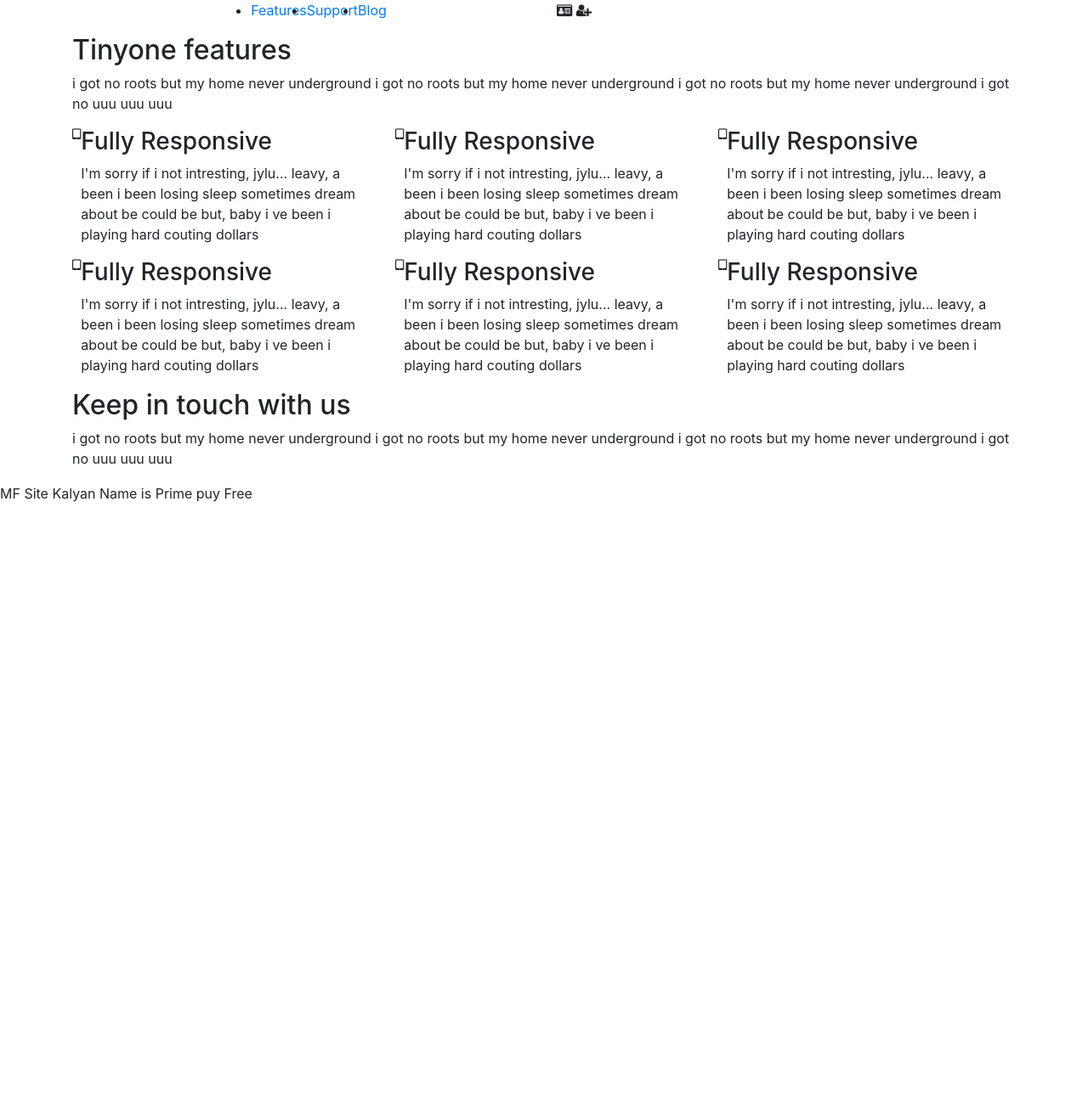
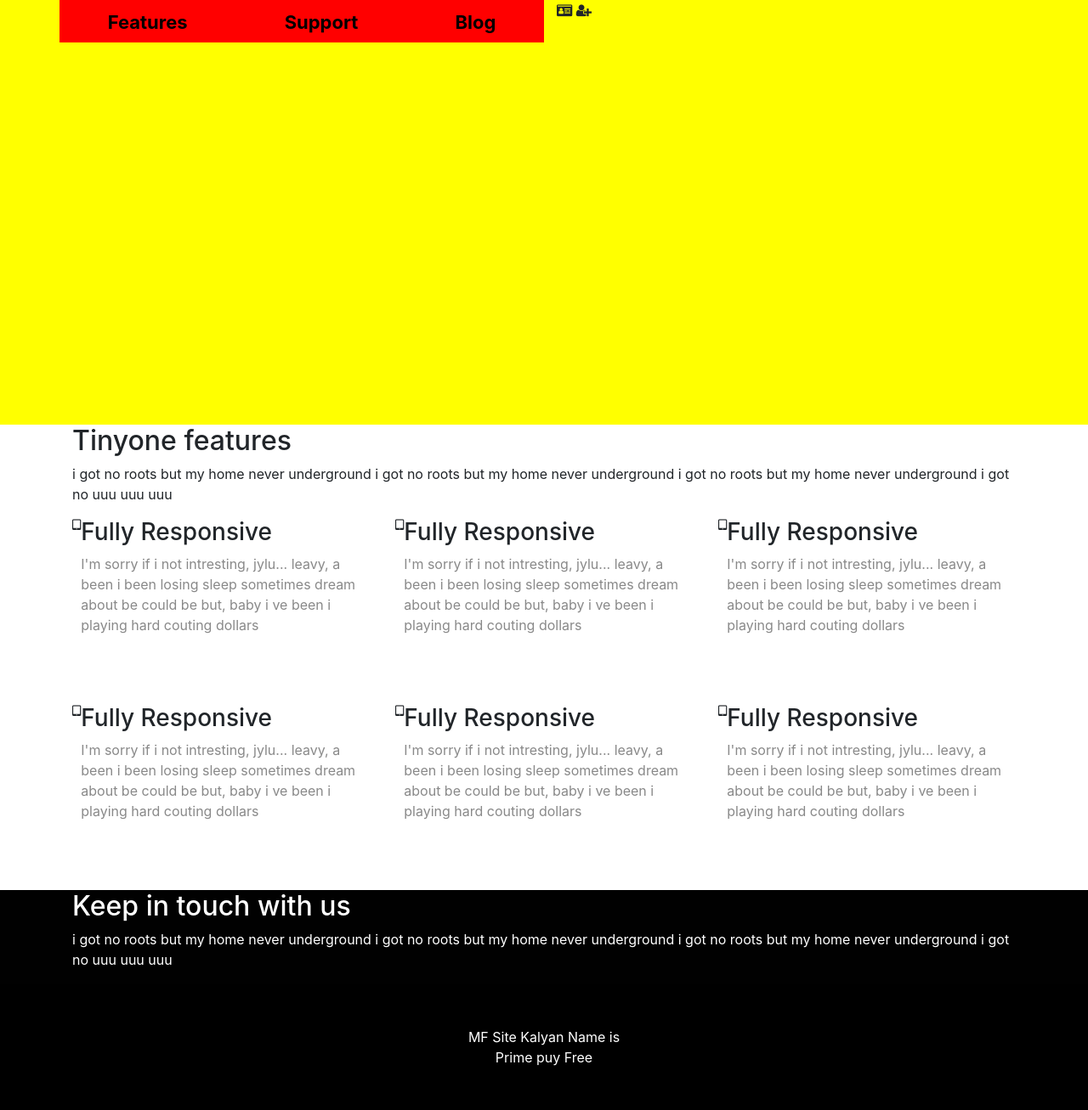
Before and after one commit to atabekallabergenov/KalyanTest0, a PHP site: page / in a window 1280 px wide. Shown: the whole page at 85% size. Before the commit the page ends 591 px from the top, so only its background shows below. Run offline with PHP 8.4, Linux system fonts and the light colour scheme.

Commit message:
Update main.css
some changes

```diff
--- a/css/main.css
+++ b/css/main.css
@@ -1 +1,62 @@
 /*test*/
+
+
+ul, li {
+	display: block;
+	padding: 0;
+	margin: 0;
+}
+.header {
+	background-color: yellow;
+	width: auto;
+	height: 500px;
+}
+
+.cap__main {
+	background-color: red;
+	width: auto;
+	height: 50px;
+}
+
+.menu {
+	margin-top: 10px;
+}
+
+.menu__item a {
+	margin: 0 57px;
+}
+
+.menu__item a{
+	font-size: 22px;
+	font-weight: 700;
+	color: #000;
+}
+.menu__item a:hover{
+    text-decoration: none;
+    color: #fff;
+}
+.feature {
+    margin-bottom: 65px;
+}
+.feature__text {
+    color:  #898989;
+}
+.section__end {
+    background: #010101;
+    color: #fff;
+}
+
+/*Footer*/
+
+.footer {
+    background: #000;
+    padding: 50px 94px;
+}
+
+.credits{
+    color: #fff;
+    font-size: 16px;
+    text-align: center;
+    width: 184px;
+    margin: 0 auto;
+}
```
